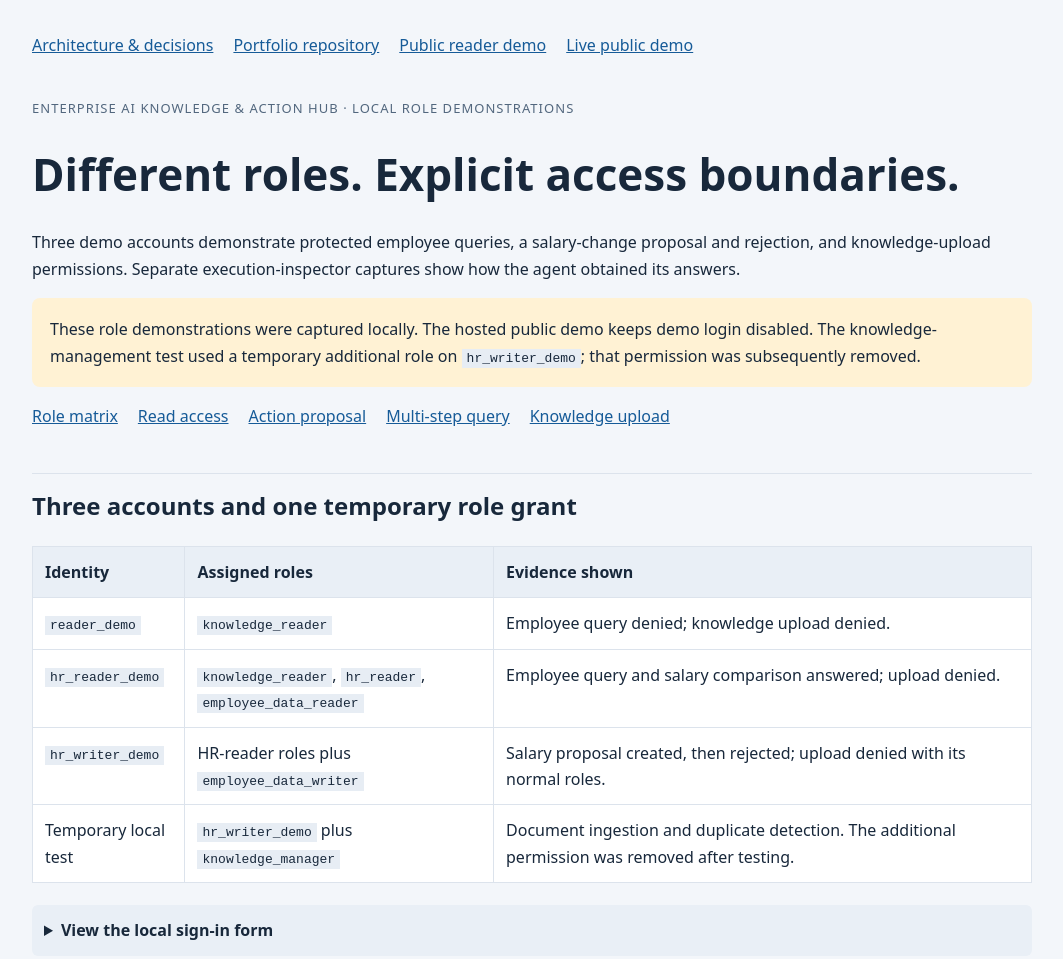
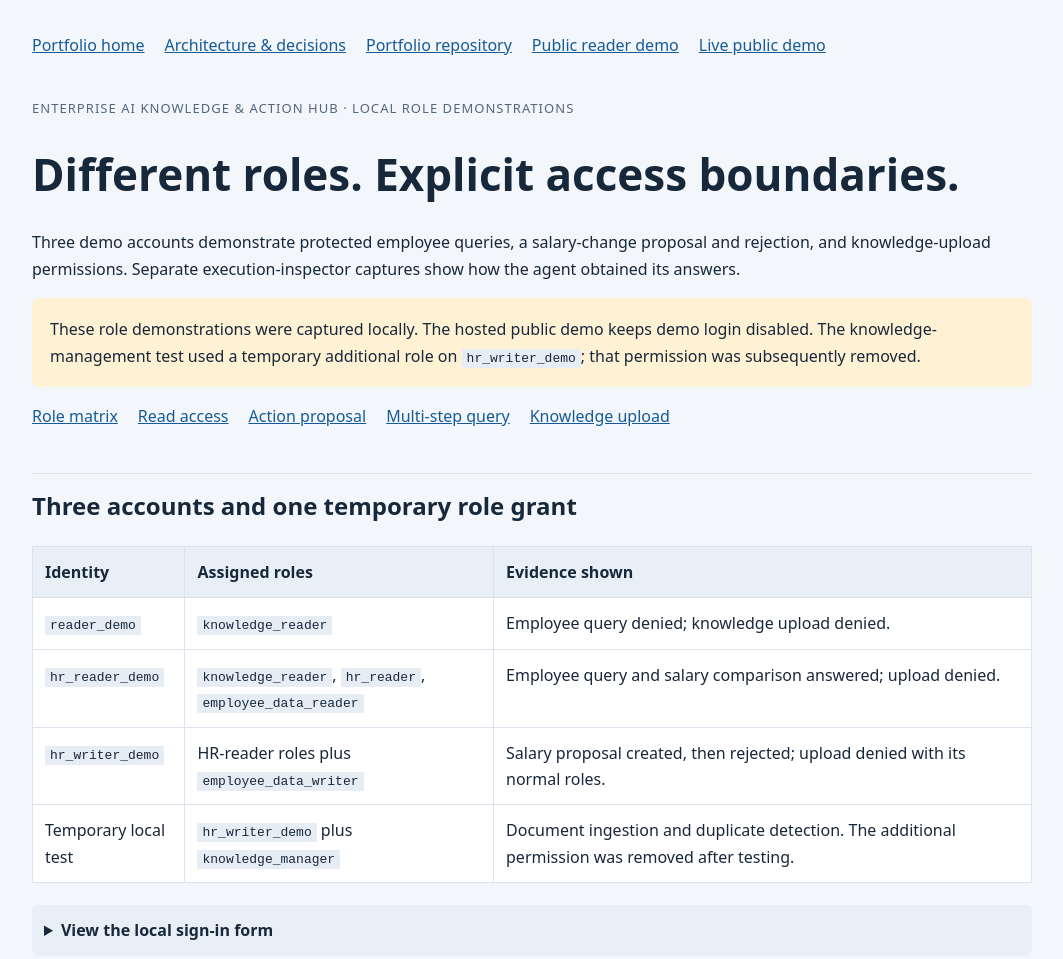
Before and after one commit to mattxhl/enterprise-ai-portfolio, a plain HTML site: page docs/02-role-access-demo.html in a window 1280 px wide. Shown: the top 959 px of the page, without its empty margins (108-1171 px from the left). Drawn offline with Linux system fonts and the light colour scheme.

Commit message:
docs: add home navigation to walkthrough

```diff
--- a/docs/02-role-access-demo.html
+++ b/docs/02-role-access-demo.html
@@ -4,7 +4,7 @@
 <style>
 :root{font-family:system-ui,-apple-system,"Segoe UI",sans-serif;color:#18283b;background:#f3f6fa;line-height:1.65}body{margin:0}main{max-width:1000px;margin:auto;padding:32px 20px 64px}a{color:#165b98}nav{display:flex;flex-wrap:wrap;gap:20px}header{margin:40px 0}h1{font-size:clamp(30px,5vw,44px);line-height:1.15}h2{margin-top:0}section{margin-top:44px;padding-top:12px;border-top:1px solid #dce3ec}.label{color:#52677e;font-size:13px;letter-spacing:.08em;text-transform:uppercase}.note{padding:18px;background:#fff2d4;border-radius:8px}.table-wrap{overflow-x:auto}table{border-collapse:collapse;width:100%;background:white}td,th{padding:12px;text-align:left;border:1px solid #dce3ec;vertical-align:top}th{background:#e9eff6}code{background:#e7edf4;padding:2px 5px;overflow-wrap:anywhere}figure{margin:24px auto;background:white;border:1px solid #dce3ec;border-radius:10px;overflow:hidden}figure img{display:block;width:100%;height:auto}figcaption{padding:16px 20px}details{margin:22px 0}summary{cursor:pointer;font-weight:600;padding:12px;background:#e9eff6;border-radius:6px}blockquote{margin:18px 0;padding:12px 20px;border-left:4px solid #165b98;background:white}footer{margin-top:44px;color:#52677e;font-size:14px}a:focus-visible,summary:focus-visible{outline:3px solid #165b98;outline-offset:4px}
 </style></head><body><main>
-<nav aria-label="Portfolio navigation"><a href="03-architecture.html">Architecture &amp; decisions</a><a href="https://github.com/mattxhl/enterprise-ai-portfolio">Portfolio repository</a><a href="01-public-reader-demo.html">Public reader demo</a><a href="https://enterprise-ai-frontend-655698171583.us-west1.run.app" target="_blank" rel="noopener noreferrer">Live public demo</a></nav>
+<nav aria-label="Portfolio navigation"><a href="index.html">Portfolio home</a><a href="03-architecture.html">Architecture &amp; decisions</a><a href="https://github.com/mattxhl/enterprise-ai-portfolio">Portfolio repository</a><a href="01-public-reader-demo.html">Public reader demo</a><a href="https://enterprise-ai-frontend-655698171583.us-west1.run.app" target="_blank" rel="noopener noreferrer">Live public demo</a></nav>
 <header><p class="label">Enterprise AI Knowledge &amp; Action Hub · Local role demonstrations</p><h1>Different roles. Explicit access boundaries.</h1><p>Three demo accounts demonstrate protected employee queries, a salary-change proposal and rejection, and knowledge-upload permissions. Separate execution-inspector captures show how the agent obtained its answers.</p><p class="note">These role demonstrations were captured locally. The hosted public demo keeps demo login disabled. The knowledge-management test used a temporary additional role on <code>hr_writer_demo</code>; that permission was subsequently removed.</p>
 <nav aria-label="On this page"><a href="#roles">Role matrix</a><a href="#read">Read access</a><a href="#action">Action proposal</a><a href="#reasoning">Multi-step query</a><a href="#knowledge">Knowledge upload</a></nav></header>
 <section id="roles"><h2>Three accounts and one temporary role grant</h2><div class="table-wrap"><table><thead><tr><th>Identity</th><th>Assigned roles</th><th>Evidence shown</th></tr></thead><tbody>
```
